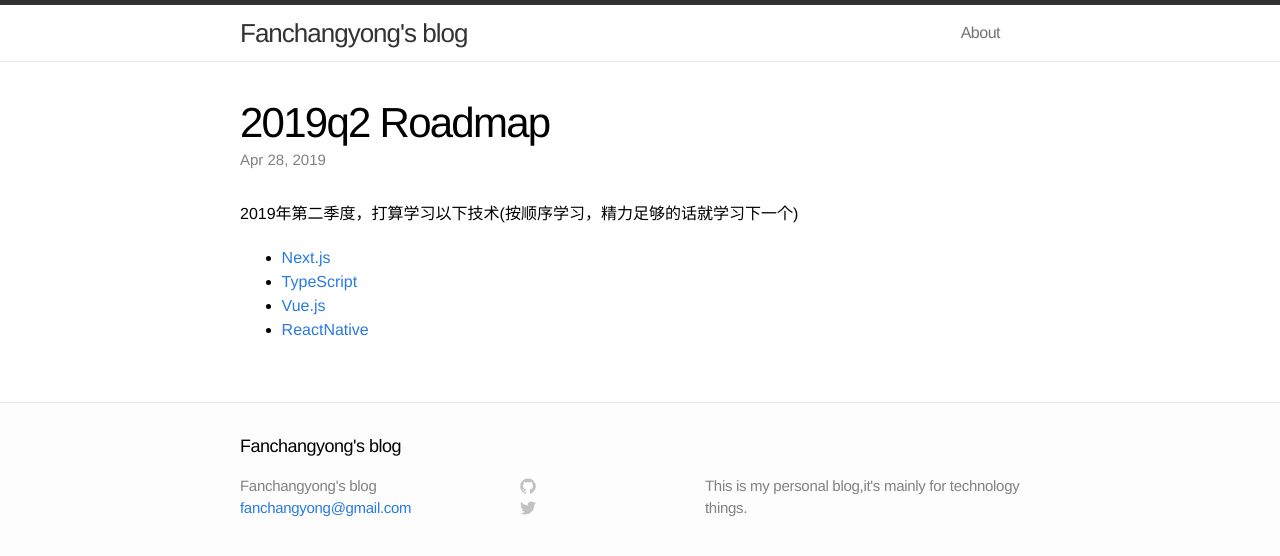
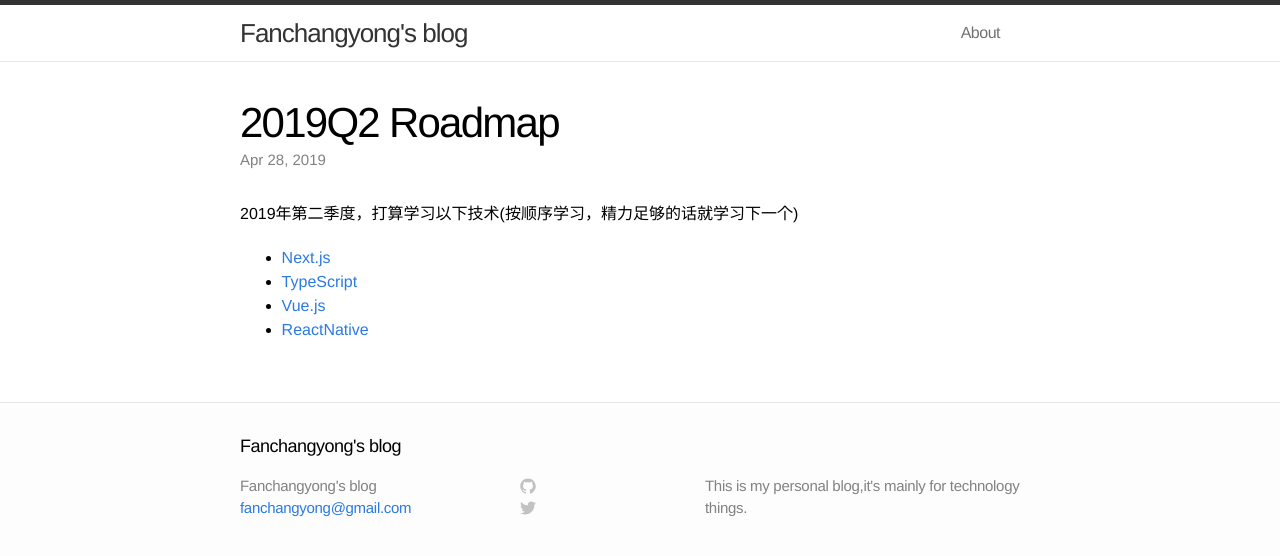
Before and after one commit to fanchangyong/fanchangyong.github.io, a Jekyll site: the page built from _posts/2019-04-28-2019Q2-roadmap.markdown, in a window 1280 px wide. Shown: the top 556 px of the page. Built offline with Jekyll 4.4.1, drawn with Linux system fonts in a browser that asks for light colours; our own code applies the rules of GitHub Pages for plain Markdown files; part of the change alters nothing that is shown.

```diff
--- a/_posts/2019-04-28-2019Q2-roadmap.markdown
+++ b/_posts/2019-04-28-2019Q2-roadmap.markdown
@@ -1,3 +1,9 @@
+---
+layout: post
+title: 2019Q2 Roadmap
+date: 2019-04-28
+---
+
 2019年第二季度，打算学习以下技术(按顺序学习，精力足够的话就学习下一个)
 - [Next.js](https://nextjs.org)
 - [TypeScript](https://www.typescriptlang.org/)
```
